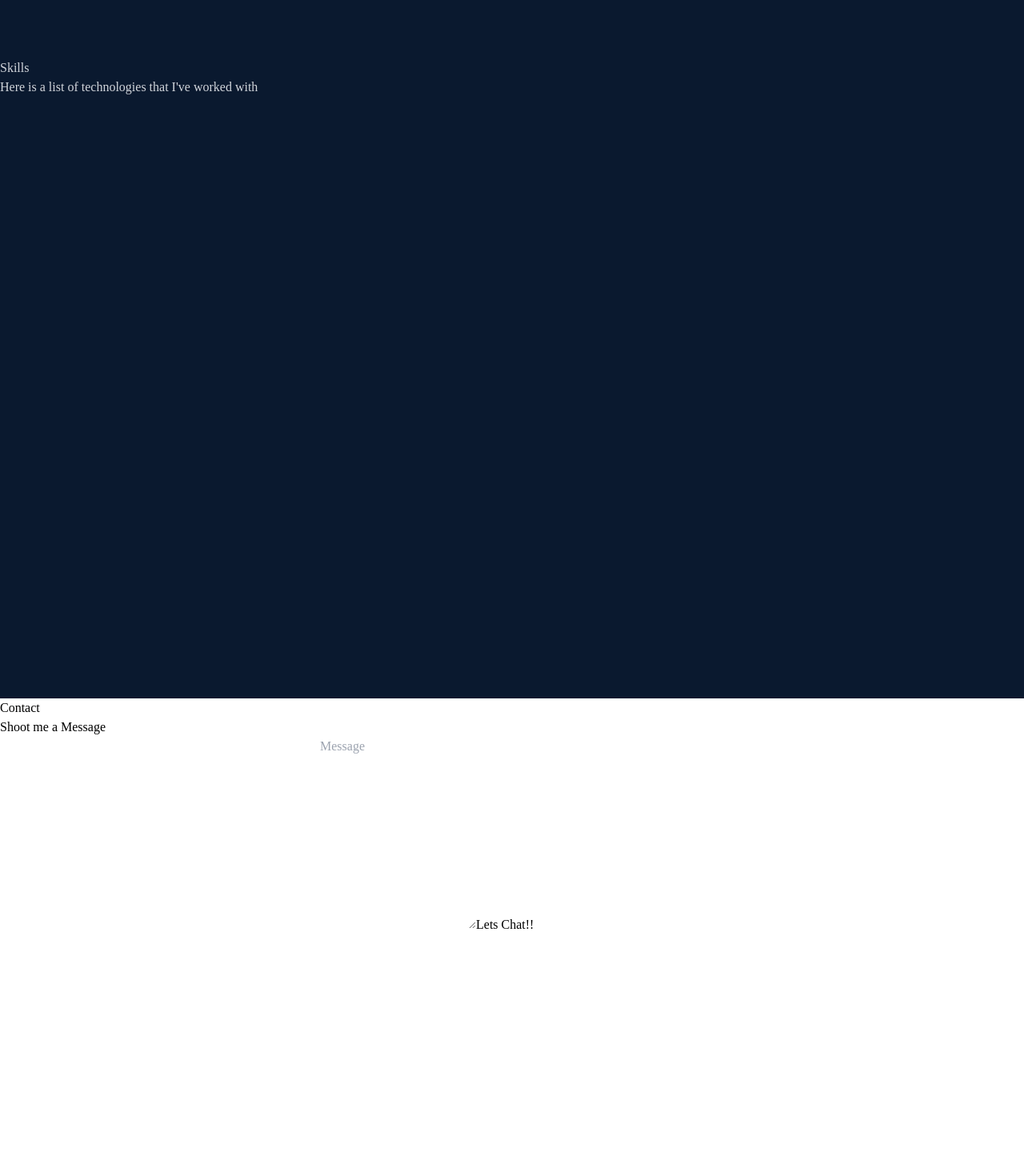
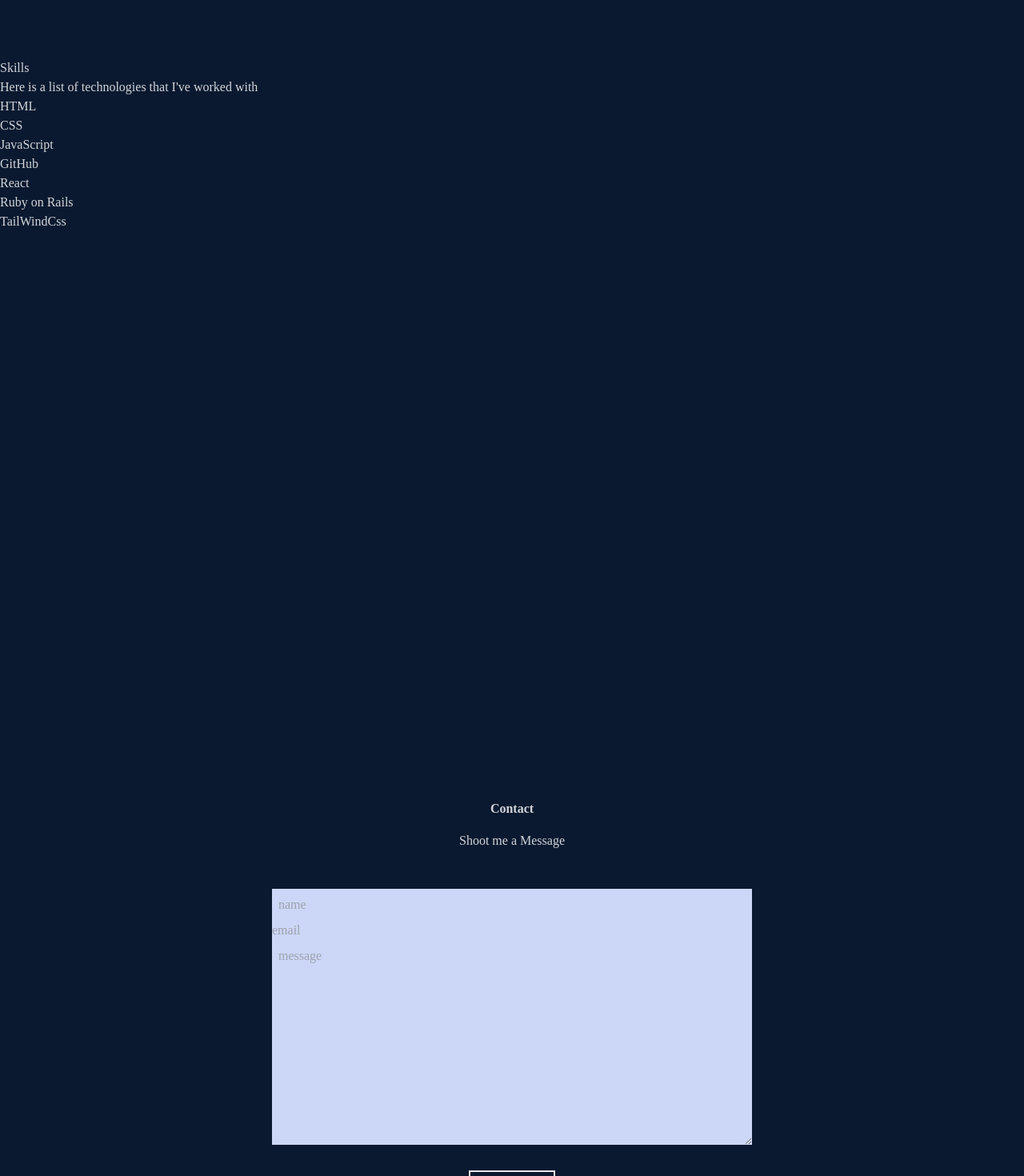
Before and after one commit to MichaelRG023/Portfolio, a React (Create React App) app: page / in a window 1280 px wide. Shown: the part 840-2310 px from the top of the page at 80% size. Before the commit the page ends 2008 px from the top, so only its background shows below. Built offline with nearby package versions, Linux system fonts and the light colour scheme.

Commit message:
stylized contact page

```diff
--- a/src/component/Contact.js
+++ b/src/component/Contact.js
@@ -4,16 +4,16 @@ function Contact(){
 
 
     return(
-        <div>
-            <div>
-                <div>
-                    <p>Contact</p>
-                    <p>Shoot me a Message</p>
+        <div name="contact" className="w-full h-screen bg-[#0a192f] flex justify-center items-center p-4">
+            <div className=" flex flex-col max-w-[600px] w-full">
+                <div className="pb-8 flex flex-col justify-center w-full h-full items-center">
+                    <h1 className="text-4x1 font-bold inline border-cyan-500 text-gray-300">Contact</h1>
+                    <p className="text-gray-300 py-4">Shoot me a Message</p>
                 </div>
-                <input></input>
-                <input></input>
-                <textarea className="" name="message" rows="10" placeholder="Message"></textarea>
-                <button>Lets Chat!!</button>
+                <input className="bg-[#ccd6f6] p-2" type="text" placeholder="name" name="name"></input>
+                <input className="bg-[#ccd6f6]" type="email" placeholder="email" name="email"></input>
+                <textarea className="bg-[#ccd6f6] p-2" name="message" rows="10" placeholder="message"></textarea>
+                <button className="text-white border-2 hover:bg-cyan-500 hover:border-cyan-500 px-4 py-3 my-8 mx-auto flex items-center">Lets Chat!!</button>
             </div>
         </div>
     )
--- a/src/component/Skills.js
+++ b/src/component/Skills.js
@@ -5,6 +5,13 @@ function Skills(){
         <div>
             <p>Skills</p>
             <p>Here is a list of technologies that I've worked with</p>
+            <p>HTML</p>
+            <p>CSS</p>
+            <p>JavaScript</p>
+            <p>GitHub</p>
+            <p>React</p>
+            <p>Ruby on Rails</p>
+            <p>TailWindCss</p>
 
         </div>
        </div>
```
